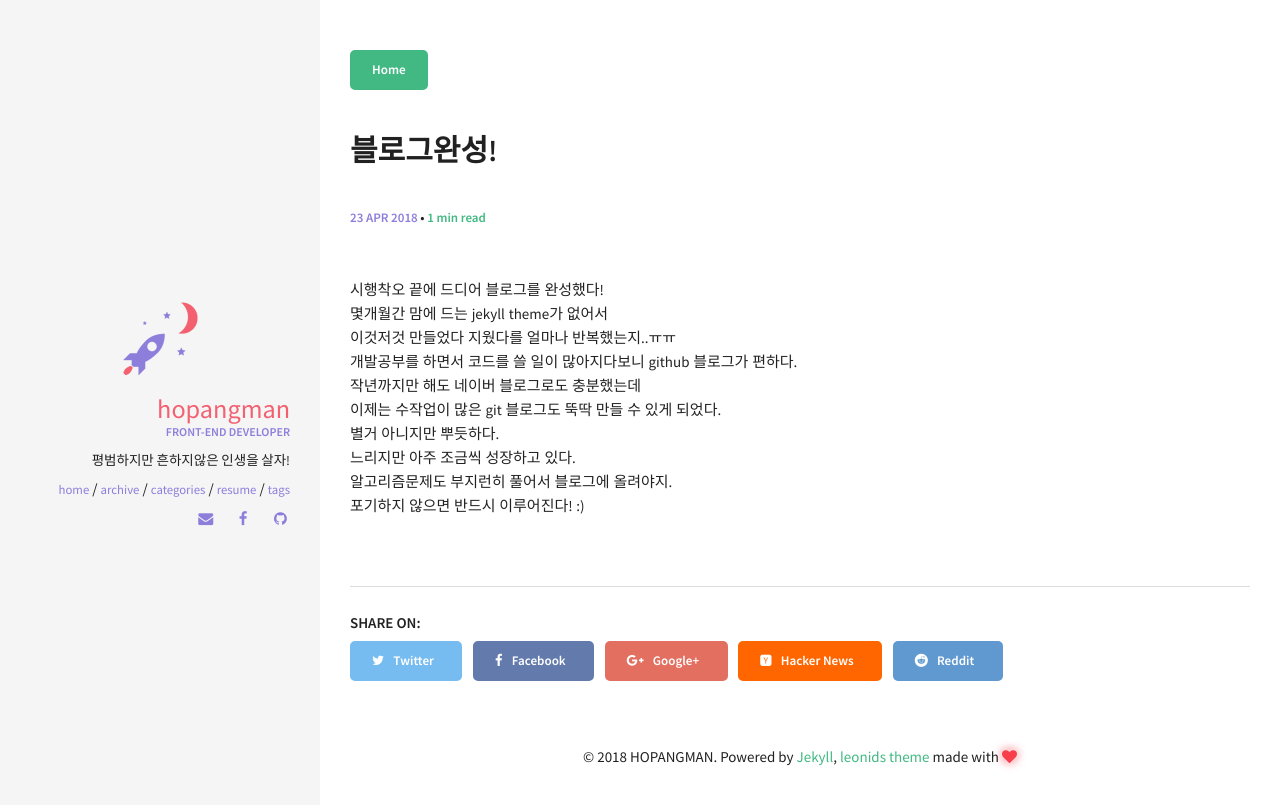
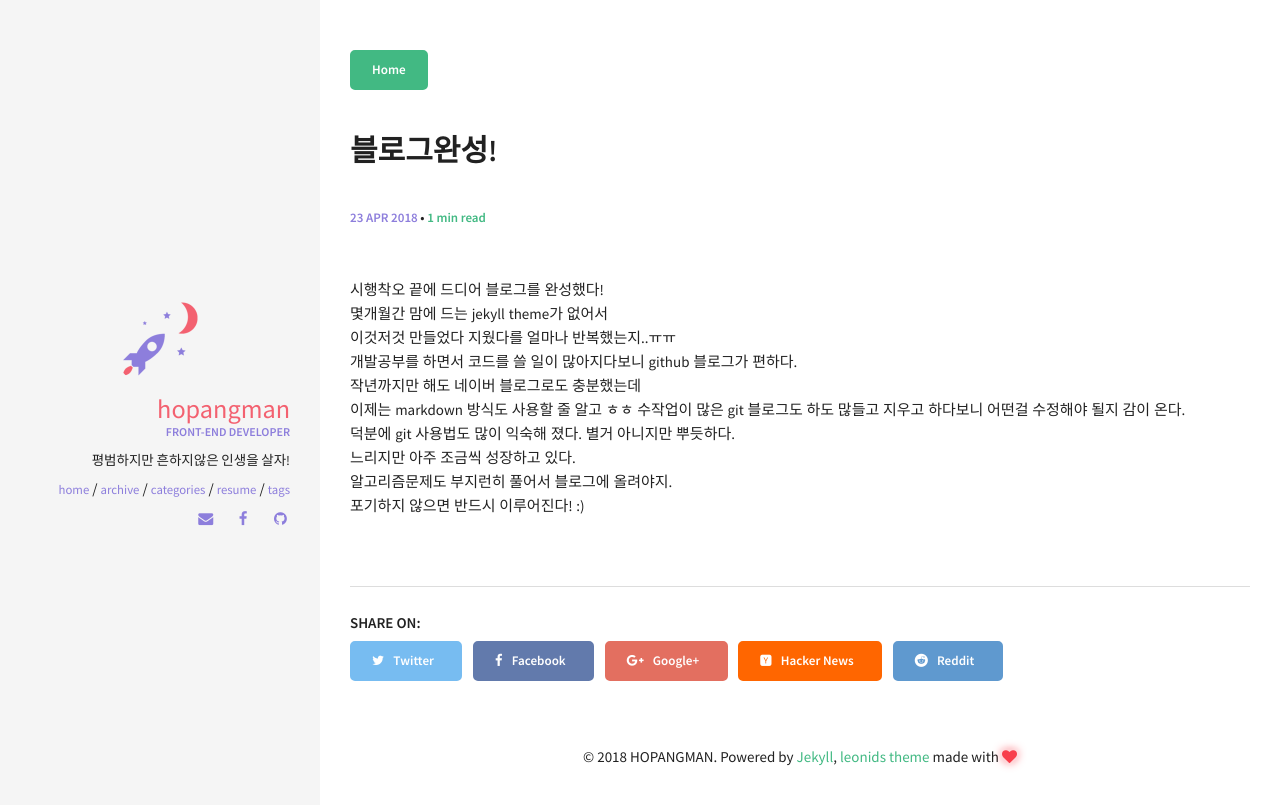
Before and after one commit to hopangman/hopangman.github.io, a Jekyll site: the page built from _posts/Diary/2018-04-22-일기-블로그완성.md, in a window 1280 px wide. Shown: the top 805 px of the page. Built offline with Jekyll 4.4.1, drawn with Linux system fonts in a browser that asks for light colours; comment, search, counter and statistics services are not loaded.

```diff
--- a/_posts/Diary/2018-04-22-일기-블로그완성.md
+++ b/_posts/Diary/2018-04-22-일기-블로그완성.md
@@ -11,7 +11,10 @@ comments: true
 <!--more-->
 개발공부를 하면서 코드를 쓸 일이 많아지다보니 github 블로그가 편하다.
 작년까지만 해도 네이버 블로그로도 충분했는데
-이제는 수작업이 많은 git 블로그도 뚝딱 만들 수 있게 되었다.
+이제는 markdown 방식도 사용할 줄 알고 ㅎㅎ
+수작업이 많은 git 블로그도 하도 많들고 지우고 하다보니
+어떤걸 수정해야 될지 감이 온다.
+덕분에 git 사용법도 많이 익숙해 졌다.
 별거 아니지만 뿌듯하다.
 느리지만 아주 조금씩 성장하고 있다.
 알고리즘문제도 부지런히 풀어서 블로그에 올려야지.
```
Also changed, not shown: _posts/HTML/2018-04-02-HTML기본.md (+2 -2 lines), _posts/HTML/2018-04-02-HTML태그.md (+1 -1 lines), _posts/HTML/2018-04-03-HTML목록태그.md (+4 -4 lines), _posts/HTML/2018-04-04-HTML표태그.md (+1 -1 lines).
